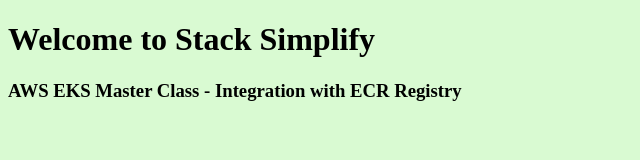
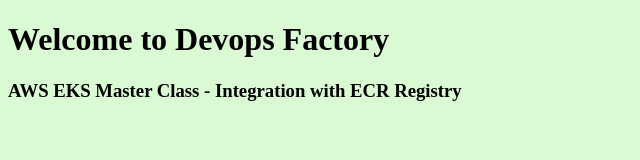
Before and after one commit to somaraju109/k8, a plain HTML site: page 01-aws-ecr-kubenginx/index.html in a window 1280 px wide. Shown: the whole page, without its empty margins (0-640 px from the left). Drawn offline with Linux system fonts and the light colour scheme.

Commit message:
Update index.html

```diff
--- a/01-aws-ecr-kubenginx/index.html
+++ b/01-aws-ecr-kubenginx/index.html
@@ -2,7 +2,7 @@
 <html>
 <body style="background-color:rgb(217, 250, 210);">
 
-<h1>Welcome to Stack Simplify</h1>
+<h1>Welcome to Devops Factory</h1>
 <h3>AWS EKS Master Class - Integration with ECR Registry</h3>
 
 </body>
```
